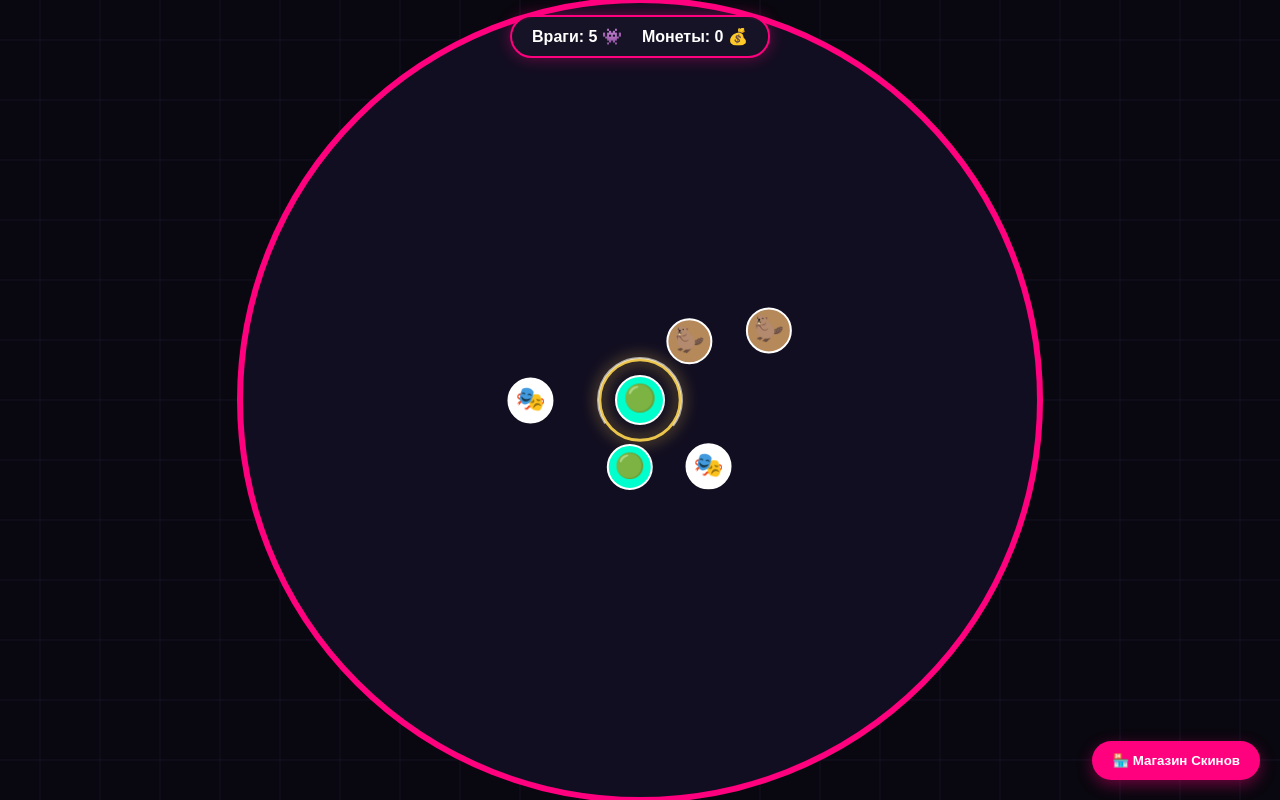
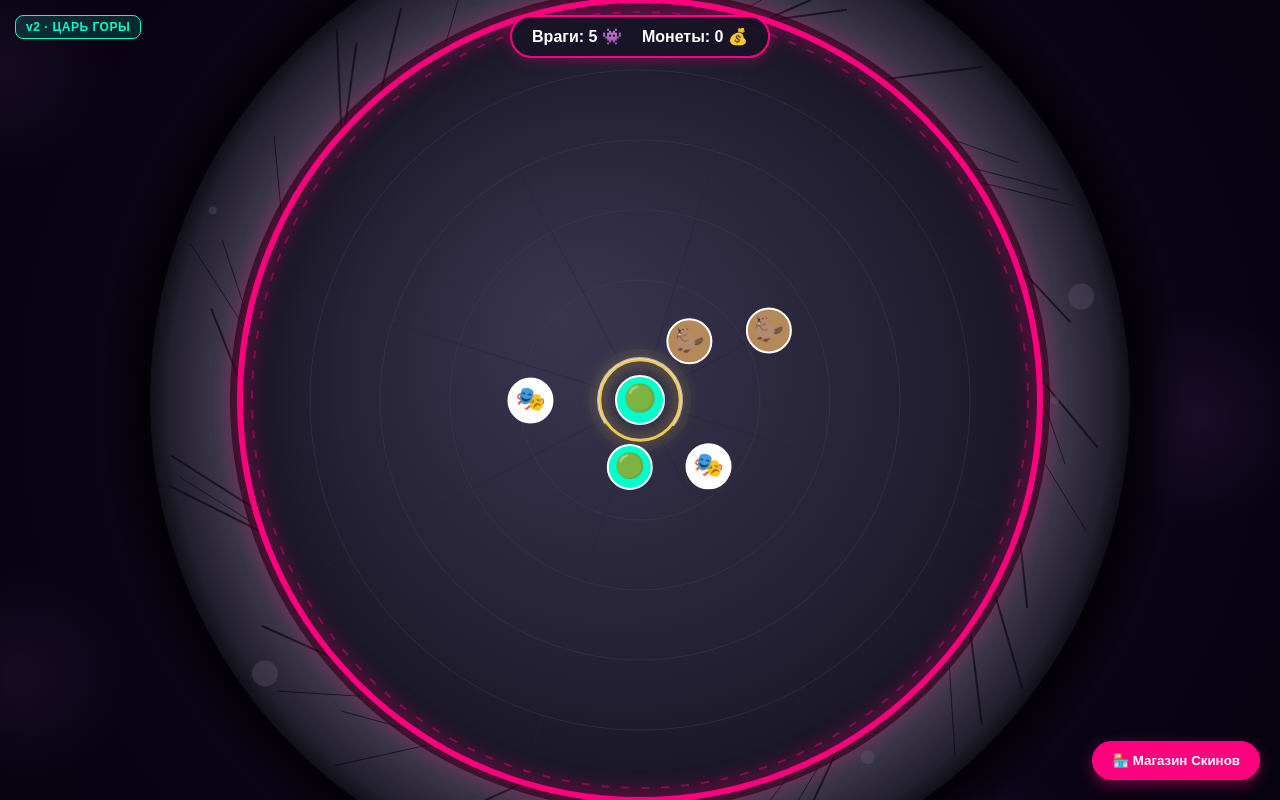
Before and after one commit to prepres37/shove-io, a plain HTML site: page index.html in a window 1280 px wide. Drawn offline with Linux system fonts and the light colour scheme; animation ran at ten frames a second.

Commit message:
Update index.html

```diff
--- a/index.html
+++ b/index.html
@@ -3,15 +3,21 @@
 <head>
     <meta charset="UTF-8">
     <meta name="viewport" content="width=device-width, initial-scale=1.0, maximum-scale=1.0, user-scalable=no">
-    <title>Shove.io — Мемная Битва</title>
+    <title>Царь горы</title>
     <style>
         * { box-sizing: border-box; margin: 0; padding: 0; user-select: none; -webkit-user-select: none; }
-        body, html { width: 100%; height: 100%; overflow: hidden; background: #09070f; font-family: Arial, sans-serif; touch-action: none; }
+        body, html { width: 100%; height: 100%; overflow: hidden; background: #020004; font-family: Arial, sans-serif; touch-action: none; }
         #ui {
             position: fixed; top: 15px; left: 50%; transform: translateX(-50%); z-index: 10;
             display: flex; gap: 20px; background: rgba(23, 20, 38, 0.9); padding: 10px 20px;
             border-radius: 30px; border: 2px solid #ff007f; box-shadow: 0 0 15px rgba(255, 0, 127, 0.4);
             font-size: 16px; font-weight: bold; white-space: nowrap; color: #fff;
+        }
+        #version-badge {
+            position: fixed; top: 15px; left: 15px; z-index: 15;
+            background: rgba(0, 255, 204, 0.15); border: 1px solid #00ffcc;
+            color: #00ffcc; padding: 4px 10px; border-radius: 8px;
+            font-size: 12px; font-weight: bold; letter-spacing: 0.5px;
         }
         canvas { display: block; width: 100vw; height: 100vh; }
         #shop-btn {
@@ -35,6 +41,8 @@
     </style>
 </head>
 <body>
+    <div id="version-badge">v2 · ЦАРЬ ГОРЫ</div>
+
     <div id="ui">
         <div>Враги: <span id="enemiesCount">0</span> 👾</div>
         <div>Монеты: <span id="coins">0</span> 💰</div>
@@ -51,6 +59,8 @@
     <canvas id="gameCanvas"></canvas>
 
     <script>
+        console.log("=== ЦАРЬ ГОРЫ v2 загружен ===");
+
         const canvas = document.getElementById("gameCanvas");
         const ctx = canvas.getContext("2d");
         const enemiesUI = document.getElementById("enemiesCount");
@@ -74,6 +84,50 @@
         let floaters = [];
         let shake = 0;
         let time = 0;
+
+        let audioCtx = null;
+        let lastFallSoundTime = 0;
+
+        function initAudio() {
+            if (audioCtx) {
+                if (audioCtx.state === "suspended") audioCtx.resume();
+                return;
+            }
+            try { audioCtx = new (window.AudioContext || window.webkitAudioContext)(); }
+            catch (e) {}
+        }
+
+        function playFallSound() {
+            const now = performance.now();
+            if (now - lastFallSoundTime < 350) return;
+            lastFallSoundTime = now;
+
+            if (audioCtx) {
+                const t = audioCtx.currentTime;
+                const osc = audioCtx.createOscillator();
+                const gain = audioCtx.createGain();
+                osc.type = "sine";
+                osc.frequency.setValueAtTime(1500, t);
+                osc.frequency.exponentialRampToValueAtTime(90, t + 1.3);
+                gain.gain.setValueAtTime(0.10, t);
+                gain.gain.exponentialRampToValueAtTime(0.001, t + 1.4);
+                osc.connect(gain);
+                gain.connect(audioCtx.destination);
+                osc.start(t);
+                osc.stop(t + 1.4);
+            }
+
+            if ("speechSynthesis" in window) {
+                try {
+                    const u = new SpeechSynthesisUtterance("аааааааа");
+                    u.pitch = 2;
+                    u.rate = 1.6;
+                    u.volume = 0.35;
+                    u.lang = "ru-RU";
+                    speechSynthesis.speak(u);
+                } catch (e) {}
+            }
+        }
 
         const skins = [
             { id: "default", name: "🟢 Огурец", color: "#00ffcc", price: 0, emoji: "🟢" },
@@ -144,11 +198,13 @@
                         coinsUI.textContent = coins;
                         updateShopUI();
                         if (player && Math.hypot(this.x - player.x, this.y - player.y) < 220) shake = Math.max(shake, 6);
+                        playFallSound();
                     } else {
                         spawnBurst(this.x, this.y, "#00ffcc", 45, 10);
                         spawnRing(this.x, this.y, "#00ffcc", 90);
-                        spawnFloater(this.x, this.y, "ТЕБЯ СТОЛКНУЛИ!", "#ff3366");
+                        spawnFloater(this.x, this.y, "ААААААА!", "#ff3366");
                         shake = 18;
+                        playFallSound();
                         setTimeout(() => resetGame(), 1200);
                     }
                 }
@@ -164,7 +220,6 @@
                 if (this.isPlayer) {
                     const pulse = 1 + Math.sin(time * 0.15) * 0.12;
 
-                    // Пульсирующее золотое кольцо
                     ctx.beginPath();
                     ctx.arc(0, 0, (this.radius + 12) * pulse, 0, Math.PI * 2);
                     ctx.strokeStyle = "rgba(255, 213, 79, 0.9)";
@@ -174,7 +229,6 @@
                     ctx.stroke();
                     ctx.shadowBlur = 0;
 
-                    // Вращающееся белое кольцо
                     ctx.beginPath();
                     ctx.arc(0, 0, this.radius + 18, time * 0.05, time * 0.05 + Math.PI * 1.4);
                     ctx.strokeStyle = "rgba(255, 255, 255, 0.6)";
@@ -297,6 +351,121 @@
             }
         }
 
+        function drawMountain(camX, camY) {
+            const cx = arena.x - camX;
+            const cy = arena.y - camY;
+
+            const abyss = ctx.createRadialGradient(cx, cy, arena.radius * 0.8, cx, cy, Math.max(canvas.width, canvas.height) * 0.9);
+            abyss.addColorStop(0, "#100820");
+            abyss.addColorStop(0.4, "#080312");
+            abyss.addColorStop(1, "#010005");
+            ctx.fillStyle = abyss;
+            ctx.fillRect(0, 0, canvas.width, canvas.height);
+
+            for (let i = 0; i < 7; i++) {
+                const angle = (i / 7) * Math.PI * 2 + time * 0.0006;
+                const dist = arena.radius + 160 + i * 40;
+                const mx = cx + Math.cos(angle) * dist;
+                const my = cy + Math.sin(angle) * dist;
+                const mg = ctx.createRadialGradient(mx, my, 0, mx, my, 110);
+                mg.addColorStop(0, "rgba(90, 50, 120, 0.18)");
+                mg.addColorStop(1, "rgba(90, 50, 120, 0)");
+                ctx.fillStyle = mg;
+                ctx.beginPath();
+                ctx.arc(mx, my, 110, 0, Math.PI * 2);
+                ctx.fill();
+            }
+
+            const cliffOuter = arena.radius + 90;
+            const shadow = ctx.createRadialGradient(cx, cy, cliffOuter - 40, cx, cy, cliffOuter + 50);
+            shadow.addColorStop(0, "rgba(0,0,0,0)");
+            shadow.addColorStop(0.5, "rgba(0,0,0,0.75)");
+            shadow.addColorStop(1, "rgba(0,0,0,0)");
+            ctx.fillStyle = shadow;
+            ctx.beginPath();
+            ctx.arc(cx, cy, cliffOuter + 50, 0, Math.PI * 2);
+            ctx.fill();
+
+            const cliffGrad = ctx.createRadialGradient(cx, cy, arena.radius, cx, cy, cliffOuter);
+            cliffGrad.addColorStop(0, "#4a4458");
+            cliffGrad.addColorStop(0.4, "#353042");
+            cliffGrad.addColorStop(0.8, "#221f2e");
+            cliffGrad.addColorStop(1, "#100e16");
+            ctx.fillStyle = cliffGrad;
+            ctx.beginPath();
+            ctx.arc(cx, cy, cliffOuter, 0, Math.PI * 2);
+            ctx.fill();
+
+            ctx.strokeStyle = "rgba(10, 8, 15, 0.7)";
+            for (let i = 0; i < 40; i++) {
+                const angle = i * 0.157 + Math.sin(i * 13.7) * 0.5;
+                const r1 = arena.radius + 3;
+                const r2 = arena.radius + 30 + Math.abs(Math.sin(i * 5.3)) * 50;
+                ctx.lineWidth = 1 + (i % 2);
+                ctx.beginPath();
+                ctx.moveTo(cx + Math.cos(angle) * r1, cy + Math.sin(angle) * r1);
+                ctx.lineTo(cx + Math.cos(angle + 0.15) * r2, cy + Math.sin(angle + 0.15) * r2);
+                ctx.stroke();
+            }
+
+            ctx.fillStyle = "rgba(110, 100, 130, 0.28)";
+            for (let i = 0; i < 16; i++) {
+                const angle = i * 0.42 + Math.sin(i * 7.1) * 0.8;
+                const r = arena.radius + 15 + Math.abs(Math.sin(i * 3.3)) * 55;
+                ctx.beginPath();
+                ctx.arc(cx + Math.cos(angle) * r, cy + Math.sin(angle) * r, 4 + (i % 4) * 3, 0, Math.PI * 2);
+                ctx.fill();
+            }
+
+            ctx.beginPath();
+            ctx.arc(cx, cy, arena.radius + 10, 0, Math.PI * 2);
+            ctx.fillStyle = "rgba(0,0,0,0.65)";
+            ctx.fill();
+
+            const arenaGrad = ctx.createRadialGradient(cx - arena.radius * 0.2, cy - arena.radius * 0.2, 0, cx, cy, arena.radius);
+            arenaGrad.addColorStop(0, "#3a3650");
+            arenaGrad.addColorStop(0.7, "#252236");
+            arenaGrad.addColorStop(1, "#181524");
+            ctx.fillStyle = arenaGrad;
+            ctx.beginPath();
+            ctx.arc(cx, cy, arena.radius, 0, Math.PI * 2);
+            ctx.fill();
+
+            ctx.strokeStyle = "rgba(70, 65, 90, 0.4)";
+            ctx.lineWidth = 1;
+            for (let r = 50; r < arena.radius; r += 70) {
+                ctx.beginPath();
+                ctx.arc(cx, cy, r, 0, Math.PI * 2);
+                ctx.stroke();
+            }
+
+            for (let i = 0; i < 8; i++) {
+                const angle = (i / 8) * Math.PI * 2 + 0.3;
+                ctx.beginPath();
+                ctx.moveTo(cx, cy);
+                ctx.lineTo(cx + Math.cos(angle) * arena.radius * 0.9, cy + Math.sin(angle) * arena.radius * 0.9);
+                ctx.strokeStyle = "rgba(40, 35, 60, 0.5)";
+                ctx.stroke();
+            }
+
+            ctx.beginPath();
+            ctx.arc(cx, cy, arena.radius, 0, Math.PI * 2);
+            ctx.strokeStyle = "#ff007f";
+            ctx.lineWidth = 6;
+            ctx.shadowColor = "#ff007f";
+            ctx.shadowBlur = 22;
+            ctx.stroke();
+            ctx.shadowBlur = 0;
+
+            ctx.beginPath();
+            ctx.arc(cx, cy, arena.radius - 12, 0, Math.PI * 2);
+            ctx.strokeStyle = "rgba(255, 0, 127, 0.4)";
+            ctx.lineWidth = 2;
+            ctx.setLineDash([8, 12]);
+            ctx.stroke();
+            ctx.setLineDash([]);
+        }
+
         function handleCollisions() {
             for (let i = 0; i < entities.length; i++) {
                 for (let j = i + 1; j < entities.length; j++) {
@@ -335,14 +504,8 @@
                             else sparkColor = "#ffffff";
 
                             spawnBurst(midX, midY, sparkColor, sparkCount, sparkPower);
-
-                            if (impact > 1.0) {
-                                spawnRing(midX, midY, sparkColor, 20 + impact * 12);
-                            }
-
-                            if (isPlayerInvolved) {
-                                shake = Math.max(shake, Math.min(impact * 2.5, 14));
-                            }
+                            if (impact > 1.0) spawnRing(midX, midY, sparkColor, 20 + impact * 12);
+                            if (isPlayerInvolved) shake = Math.max(shake, Math.min(impact * 2.5, 14));
                         }
 
                         if (isPlayerInvolved && impact > 1.8) {
@@ -371,6 +534,7 @@
         }
 
         window.addEventListener("pointerdown", (e) => {
+            initAudio();
             if (e.target.closest("button")) return;
             isPointerDown = true;
             setInput(e.clientX, e.clientY);
@@ -424,7 +588,7 @@
 
         function gameLoop() {
             time++;
-            ctx.fillStyle = "#09070f";
+            ctx.fillStyle = "#020004";
             ctx.fillRect(0, 0, canvas.width, canvas.height);
 
             if (player) {
@@ -437,27 +601,7 @@
                     shake *= 0.9;
                 } else shake = 0;
 
-                ctx.strokeStyle = "#161224";
-                ctx.lineWidth = 1;
-                const step = 60;
-                const startX = Math.floor(camX / step) * step;
-                const startY = Math.floor(camY / step) * step;
-
-                for (let x = startX; x < camX + canvas.width; x += step) {
-                    ctx.beginPath(); ctx.moveTo(x - camX, 0); ctx.lineTo(x - camX, canvas.height); ctx.stroke();
-                }
-                for (let y = startY; y < camY + canvas.height; y += step) {
-                    ctx.beginPath(); ctx.moveTo(0, y - camY); ctx.lineTo(canvas.width, y - camY); ctx.stroke();
-                }
-
-                ctx.beginPath();
-                ctx.arc(arena.x - camX, arena.y - camY, arena.radius, 0, Math.PI * 2);
-                ctx.fillStyle = "#120e21";
-                ctx.fill();
-                ctx.lineWidth = 6;
-                ctx.strokeStyle = "#ff007f";
-                ctx.stroke();
-                ctx.closePath();
+                drawMountain(camX, camY);
 
                 let aliveEnemies = 0;
                 entities.forEach((e) => {
@@ -473,9 +617,9 @@
                 if (aliveEnemies === 0 && player.alive) {
                     spawnBurst(arena.x, arena.y, "#00ffcc", 60, 12);
                     spawnRing(arena.x, arena.y, "#00ffcc", 120);
-                    spawnFloater(arena.x, arena.y - 60, "ПОБЕДА!", "#00ffcc");
+                    spawnFloater(arena.x, arena.y - 60, "ЦАРЬ ГОРЫ!", "#00ffcc");
                     shake = 12;
-                    setTimeout(() => { alert("Победа! Вы выкинули всех соперников!"); resetGame(); }, 150);
+                    setTimeout(() => { alert("Победа! Ты — Царь горы!"); resetGame(); }, 150);
                 }
             }
 
```
